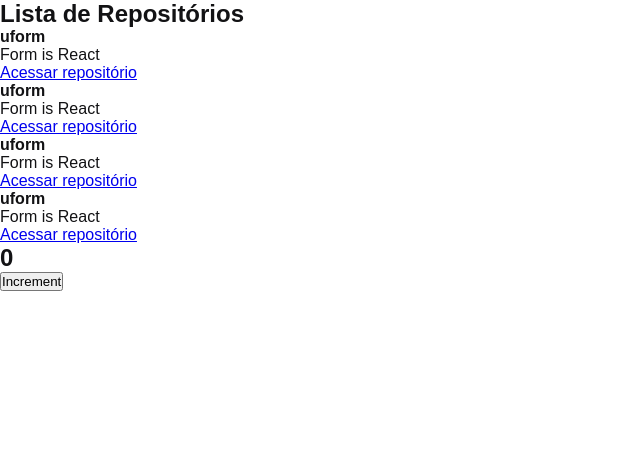
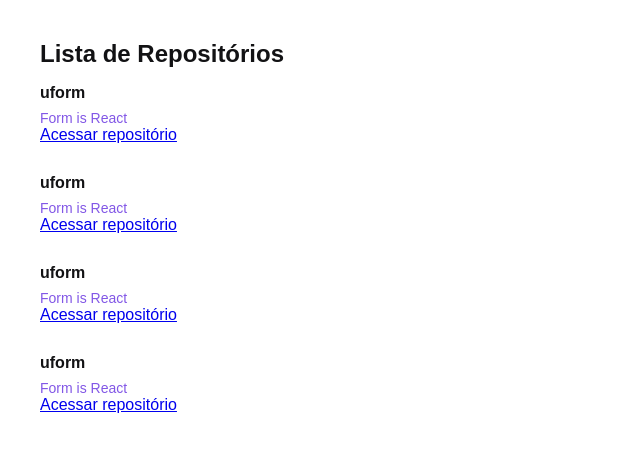
Before and after one commit to jarbsoncosta/ignite-rockerseat-reactJs, a React app: page / in a window 1280 px wide. Shown: the top 452 px of the page, without its empty margins (0-640 px from the left). Built offline with nearby package versions, Linux system fonts and the light colour scheme.

Commit message:
estilização da listagem

```diff
--- a/src/App.jsx
+++ b/src/App.jsx
@@ -1,13 +1,7 @@
-import Counter from './components/Counter'
 import { RepositoryList } from './components/RepositoryList'
 import './styles/global.scss'
 export function App() {
-
-
     return (
-        <>
-            <RepositoryList />
-            <Counter />
-        </>
+        <RepositoryList />
     )
 }
--- a/src/components/Counter.jsx
+++ /dev/null
@@ -1,16 +0,0 @@
-import { useState } from 'react'
-
-export default function Counter() {
-    const [counter, setCounter] = useState(0)
-
-    function increment() {
-        setCounter(counter + 1)
-    }
-
-    return (
-        <div>
-            <h2>{counter}</h2>
-            <button type="button" onClick={increment}>Increment</button>
-        </div>
-    )
-}
--- a/src/components/RepositoryItem.jsx
+++ b/src/components/RepositoryItem.jsx
@@ -1,5 +1,4 @@
-
-
+import '../styles/repositories.scss'
 export default function RepositoryItem(props) {
     return (
         <li>
@@ -7,7 +6,7 @@
             <p>{props.repository.description}</p>
             <a href={props.repository.link}>
                 Acessar repositório
-                    </a>
+</a>
         </li>
     )
 }
--- a/src/components/RepositoryList.jsx
+++ b/src/components/RepositoryList.jsx
@@ -1,4 +1,5 @@
 import RepositoryItem from "./RepositoryItem"
+import '../styles/repositories.scss'
 
 const repository = {
     name: 'uform',
--- /dev/null
+++ b/src/styles/repositories.scss
@@ -0,0 +1,23 @@
+section.repository-list{
+    margin: 40px;
+    h1{
+        margin-bottom: 16px;
+    }
+    ul{
+        list-style: none;
+    }
+    li{
+        & +li {
+            margin-top: 30px;
+        }
+        p{
+            font-size: 14px;
+            color: #444 ;
+            margin-top: 8px;
+            text-decoration: none;
+            color: #8257e6;
+        }
+    }
+
+
+}
```
Also changed, not shown: package.json (line endings or trailing spaces).
